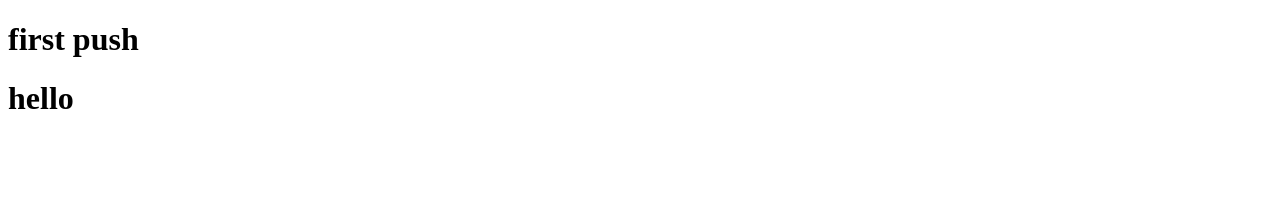
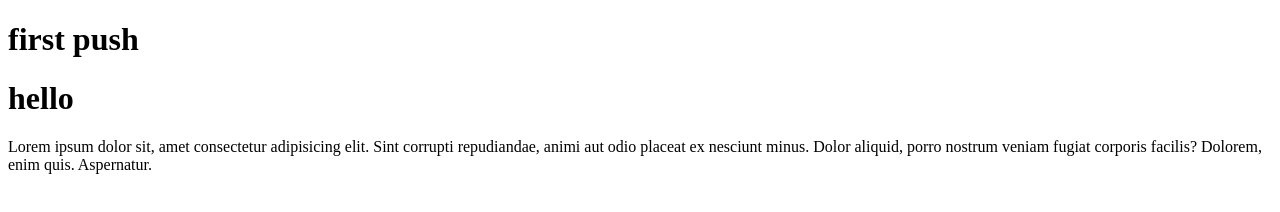
Before and after one commit to BG-Saikiran/first_git, a plain HTML site: page index.html in a window 1280 px wide. Drawn offline with Linux system fonts and the light colour scheme.

Commit message:
third push

```diff
--- a/index.html
+++ b/index.html
@@ -8,5 +8,8 @@
 <body>
     <h1>first push</h1>
     <h1>hello</h1>
+    <p>
+        Lorem ipsum dolor sit, amet consectetur adipisicing elit. Sint corrupti repudiandae, animi aut odio placeat ex nesciunt minus. Dolor aliquid, porro nostrum veniam fugiat corporis facilis? Dolorem, enim quis. Aspernatur.
+    </p>
 </body>
 </html>
```
